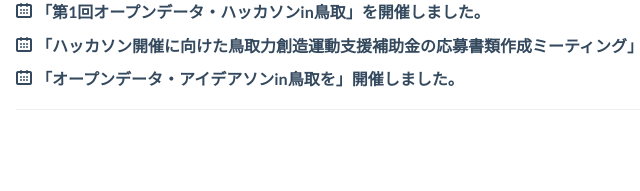
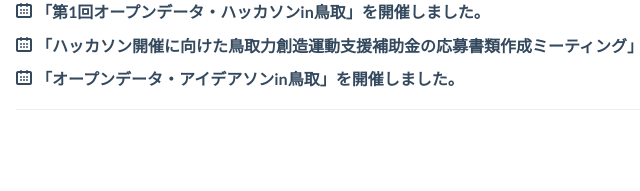
Before and after one commit to code4tottori/code4tottori.github.io, a website: page archives.html in a window 1280 px wide. Shown: the part 281-472 px from the top of the page, 54-694 px from the left. Drawn offline with Linux system fonts and the light colour scheme.

Commit message:
fix typo

```diff
--- a/archives.html
+++ b/archives.html
@@ -34,7 +34,7 @@
         <h4>
           <span class="fui-calendar top-icon"></span>「ハッカソン開催に向けた鳥取力創造運動支援補助金の応募書類作成ミーティング」を行いました。</h4>
         <h4>
-          <span class="fui-calendar top-icon"></span>「オープンデータ・アイデアソンin鳥取を」開催しました。</h4>
+          <span class="fui-calendar top-icon"></span>「オープンデータ・アイデアソンin鳥取」を開催しました。</h4>
         <hr>
         <p class="text-right">最終更新日: 2017-02-23</p>
       </div>
```
